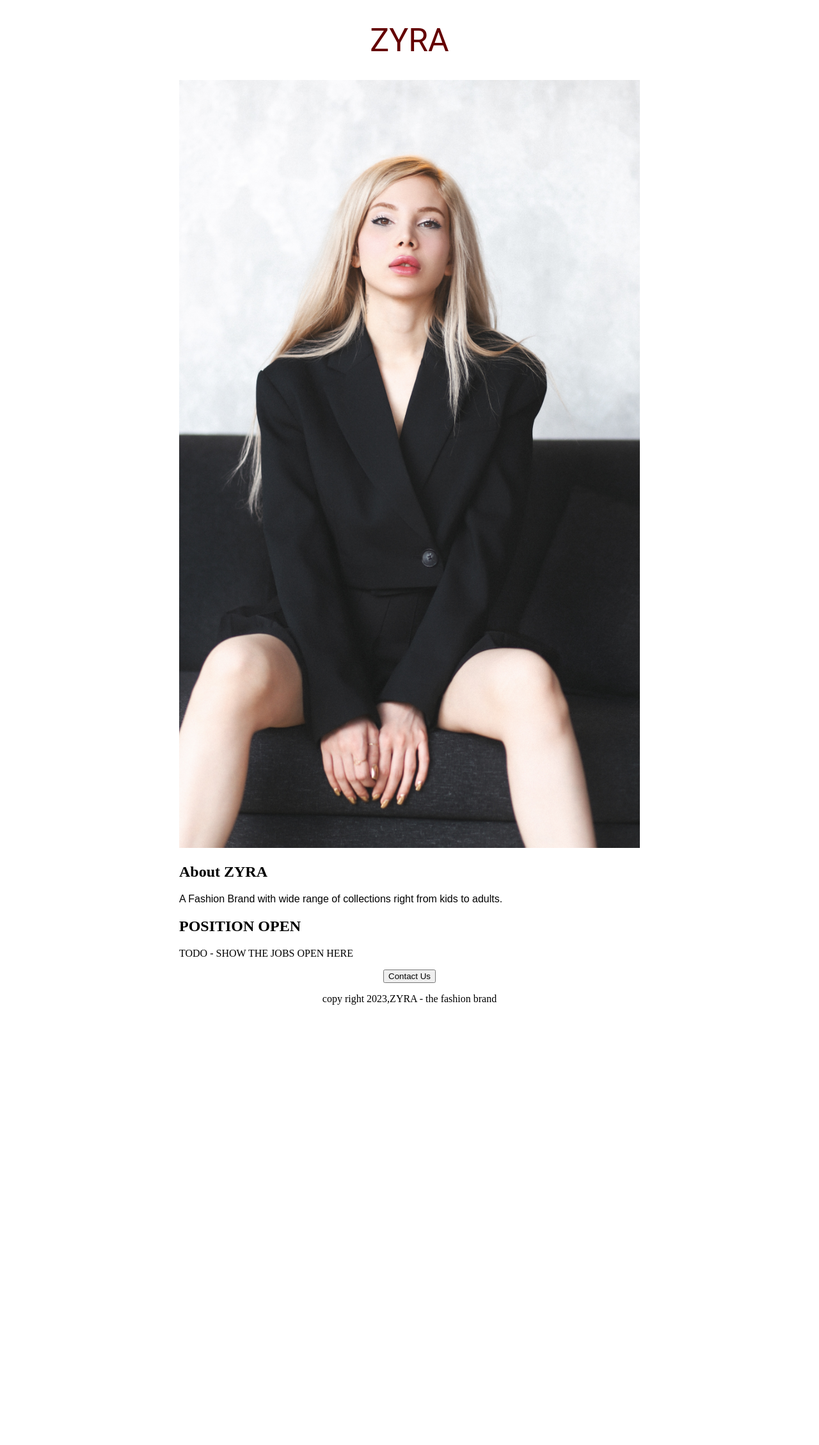
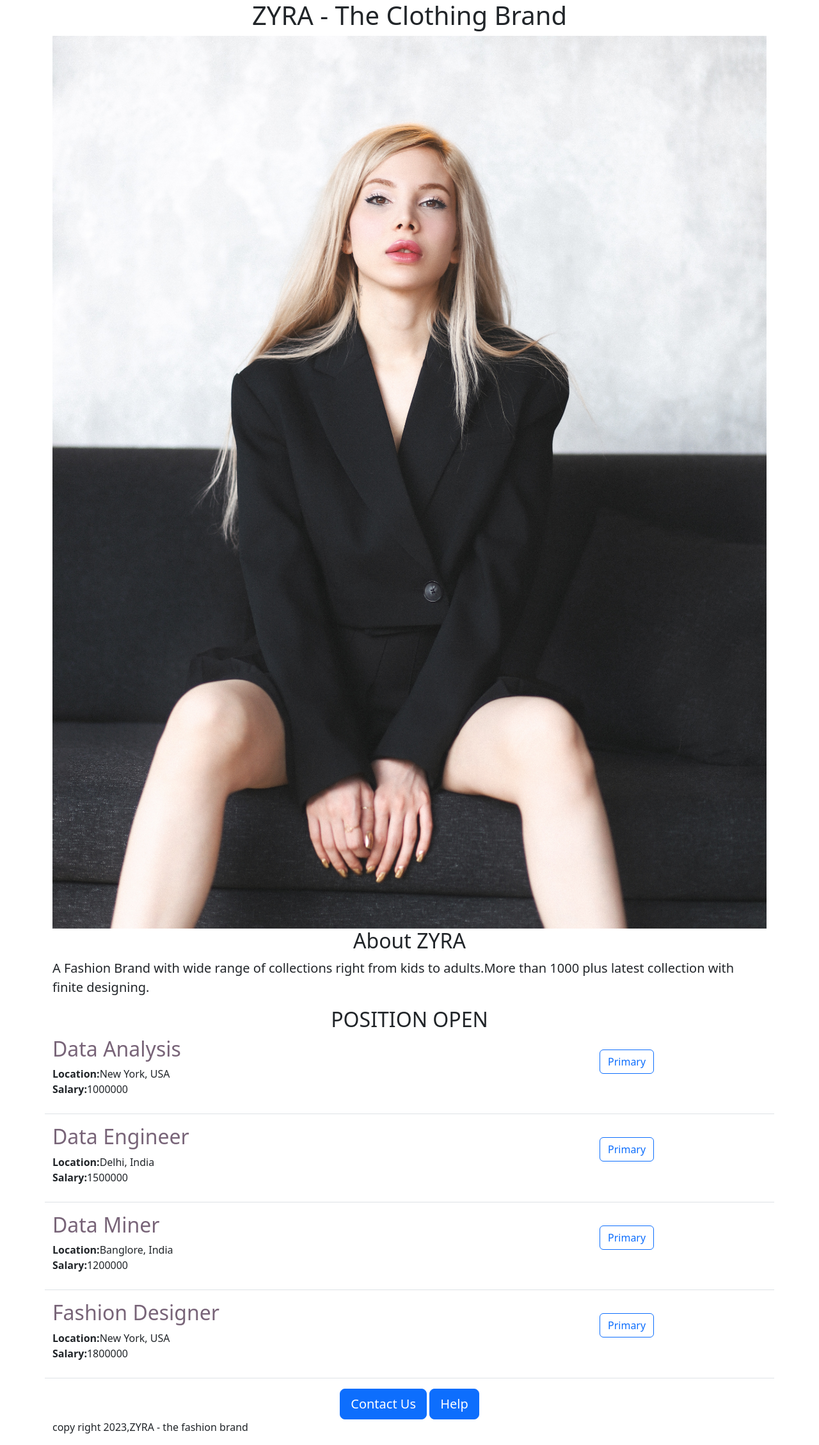
Before and after one commit to Dipanitha09/python-webapp-season2, a Flask app: page / in a window 1280 px wide. Shown: the whole page at 64% size. Before the commit the page ends 1570 px from the top, so only its background shows below. Run offline with Flask 3, Linux system fonts and the light colour scheme.

Commit message:
dynamic html and css

```diff
--- a/app.py
+++ b/app.py
@@ -1,9 +1,39 @@
-from flask import Flask,render_template
+from flask import Flask, render_template
 
 app = Flask(__name__)
 
+JOBS = [
+  {
+    'id': 1,
+    'title': "Data Analysis",
+    'location': "New York, USA",
+    'salary': '1000000'
+  },
+  {
+    'id': 2,
+    'title': "Data Engineer",
+    'location': "Delhi, India",
+    'salary': '1500000'
+  },
+  {
+    'id': 3,
+    'title': "Data Miner",
+    'location': "Banglore, India",
+    'salary': '1200000'
+  },
+  {
+    'id': 4,
+    'title': "Fashion Designer",
+    'location': "New York, USA",
+    'salary': '1800000'
+  },
+]
+
+
 @app.route("/")
 def hello_world():
-  return render_template('home.html')
+  return render_template('home.html', jobs=JOBS, company_name="ZYRA")
+
+
 if __name__ == "__main__":
-  app.run(host='0.0.0.0',debug = True)
+  app.run(host='0.0.0.0', debug=True)
--- a/templates/home.html
+++ b/templates/home.html
@@ -2,41 +2,31 @@
 <html>
   <head>
      <title>Python Web Application</title>
+      <meta charset="utf-8">
     <style>
-      h1{
-        font-size:50px;
-        font-family: Roboto;
-        font-weight: normal;
-        color: rgb(100,0,0);
-        text-align: center;
+      .container{
+        max-width: 1200px;
       }
-      #banner{
-        width:100%;
-        height: 1200px;
-        object-fit: cover;
-
-      }
-    #container{
-      max-width :720px;
-      margin: 0 auto 0 auto;
-
-    }
-    .bodytext{
-      font-family: Arial;
-    }
     </style>
+    <meta name="viewport" content="width=device-width, initial-scale=1">
+     <link href="https://cdn.jsdelivr.net/npm/bootstrap@5.3.0-alpha2/dist/css/bootstrap.min.css" rel="stylesheet" integrity="sha384-aFq/bzH65dt+w6FI2ooMVUpc+21e0SRygnTpmBvdBgSdnuTN7QbdgL+OapgHtvPp" crossorigin="anonymous">
   </head>
   <body>
-    <div id="container">
-      <h1>ZYRA</h1>
-      <img id="banner" src="https://pythonwebapplication-3.dipanithad.repl.co/static/alimarel-d-ohbrN01uo-unsplash.jpg">
-      <h2>About ZYRA</h2>
-      <p class="bodytext">A Fashion Brand with wide range of collections right from kids to adults.</p>
-      <h2>POSITION OPEN</h2>
-      <P>TODO - SHOW THE JOBS OPEN HERE</P>
-  <div style="text-align:center;">
-    <button>Contact Us</button>
+    <div class="container">
+      <h1  class="text-center">{{company_name}} - The Clothing Brand</h1>
+      <img class="img-fluid" id="banner" src="https://pythonwebapplication-3.dipanithad.repl.co/static/alimarel-d-ohbrN01uo-unsplash.jpg">
+      <h2  class="text-center">About ZYRA</h2>
+      <p class="lead" class="text-center">A Fashion Brand with wide range of collections right from kids to adults.More than 1000 plus latest collection with finite designing.</p>
+      <h2  class="text-center">POSITION OPEN</h2>
+    <div>
+        {% for job in jobs %}
+          {% include 'jobitem.html' %}
+       {% endfor %}
+    </div>
+  <div class="text-center">
+  <button class="btn btn-primary btn-lg">Contact Us</button>
+  <button class="btn btn-primary btn-lg">Help</button>
+</div>
     <p>copy right 2023,ZYRA - the fashion brand</p>
-  </div>
   </body>
 </html>
--- /dev/null
+++ b/templates/jobitem.html
@@ -0,0 +1,23 @@
+<body>
+     <div class="border-bottom row" style="margin-bottom:16px; padding-bottom:6px;">
+       <div class="col-9">
+
+          <div style="color:rgb(120,100,120); margin-bottom:4px;">
+             <h2>{{job['title']}}</h2>
+          </div>
+          <div>
+             <b>Location:</b>{{job['location']}}
+          </div>
+          <div>
+             {% if 'salary' in job %}
+                <div style="margin-bottom:20px">
+                   <b>Salary:</b>{{job['salary']}}
+                </div>
+            {% endif %}
+          </div>
+       </div>
+       <div class="col-3" style="margin-top:20px;">
+          <button type="button" class="btn btn-outline-primary">Primary</button>
+       </div>
+      </div>
+</body>
```
